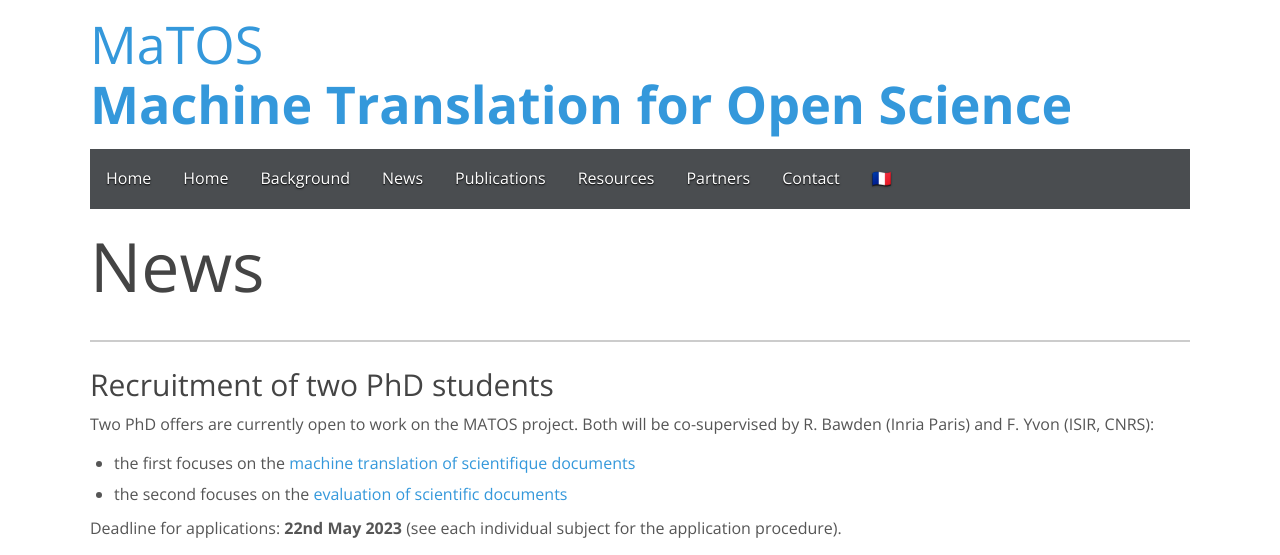
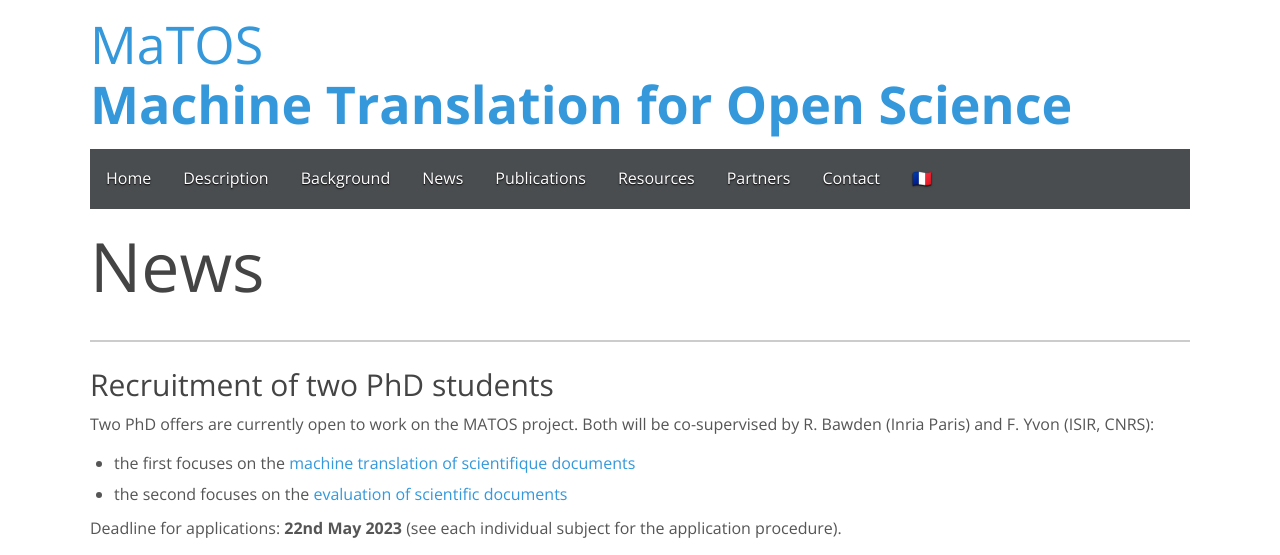
Before and after one commit to ANR-MaTOS/anr-matos.github.io, a plain HTML site: page pages/news-en.html in a window 1280 px wide. Shown: the top 555 px of the page. Drawn offline with nearby package versions, Linux system fonts and the light colour scheme.

Commit message:
Update news-en.html

```diff
--- a/pages/news-en.html
+++ b/pages/news-en.html
@@ -37,8 +37,7 @@
 
               <ul class="columns">
                 <li><a href="../">Home</a></li>
-
-                <li><a href="http://anr-matos.github.io/pages/presentation-en"> Home</a></li>
+                <li><a href="http://anr-matos.github.io/pages/presentation-en"> Description</a></li>
                 <li><a href="http://anr-matos.github.io/pages/background-en"> Background</a></li>
                 <li><a href="http://anr-matos.github.io/pages/news-en"> News</a></li>
                 <li><a href="http://anr-matos.github.io/pages/publications-en"> Publications</a></li>
```
